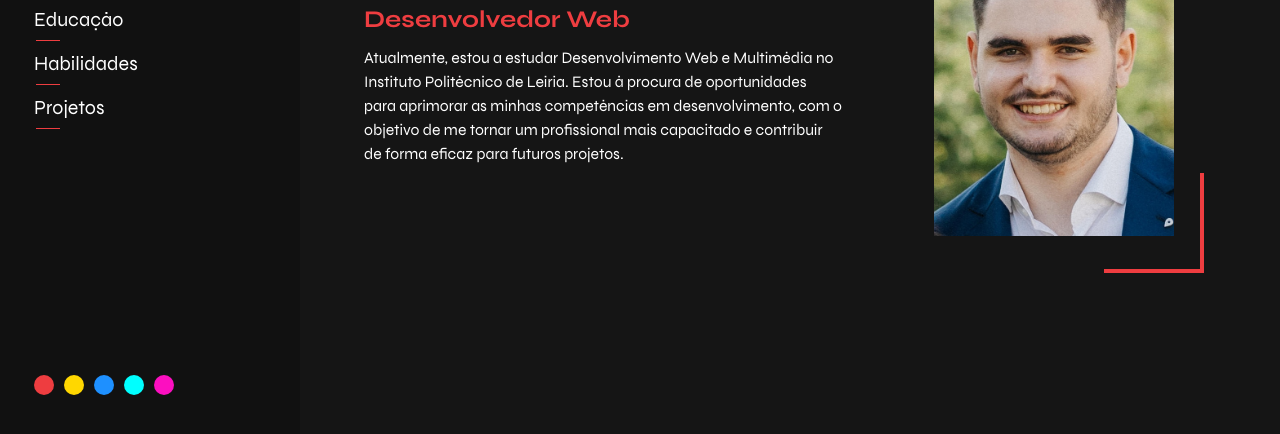
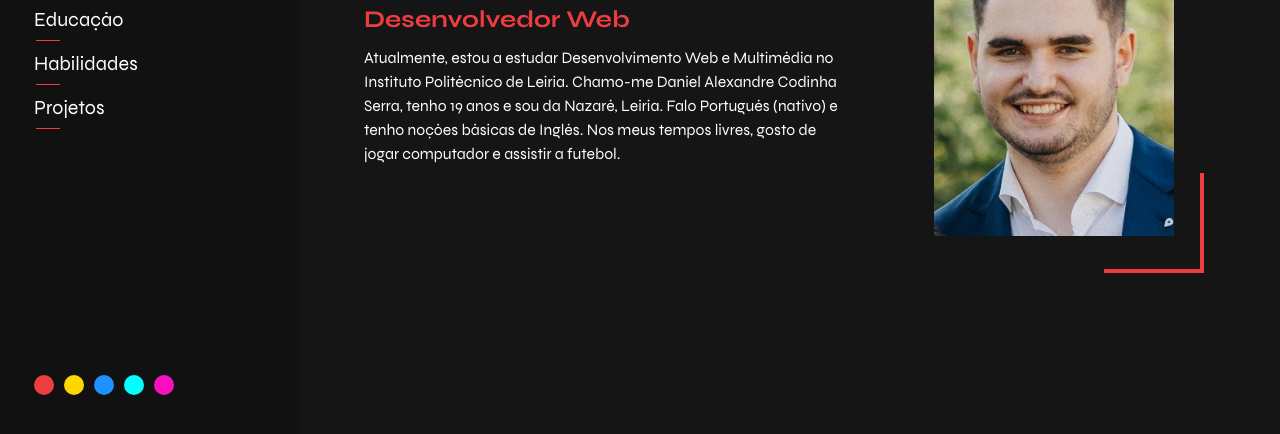
Before and after one commit to DanielSerra05/Portfolio, a plain HTML site: page index.html in a window 1280 px wide. Shown: the part 366-800 px from the top of the page. Drawn offline with nearby package versions, Linux system fonts and the light colour scheme.

Commit message:
add readme.md

```diff
--- a/css/landing.css
+++ b/css/landing.css
@@ -209,9 +209,6 @@ footer {
   }
 }
 
-@media (min-width: 992px) {
-}
-
 @media (min-width: 1200px) {
   #hero {
     flex-direction: row-reverse;
--- a/index.html
+++ b/index.html
@@ -81,10 +81,10 @@
             <h2 class="intro_subheading">Desenvolvedor Web</h2>
             <p>
               Atualmente, estou a estudar Desenvolvimento Web e Multimédia no
-              Instituto Politécnico de Leiria. Estou à procura de oportunidades
-              para aprimorar as minhas competências em desenvolvimento, com o
-              objetivo de me tornar um profissional mais capacitado e contribuir
-              de forma eficaz para futuros projetos.
+              Instituto Politécnico de Leiria. Chamo-me Daniel Alexandre Codinha
+              Serra, tenho 19 anos e sou da Nazaré, Leiria. Falo Português
+              (nativo) e tenho noções básicas de Inglês. Nos meus tempos livres,
+              gosto de jogar computador e assistir a futebol.
             </p>
           </div>
         </section>
```
Also changed, not shown: 1 other file.
